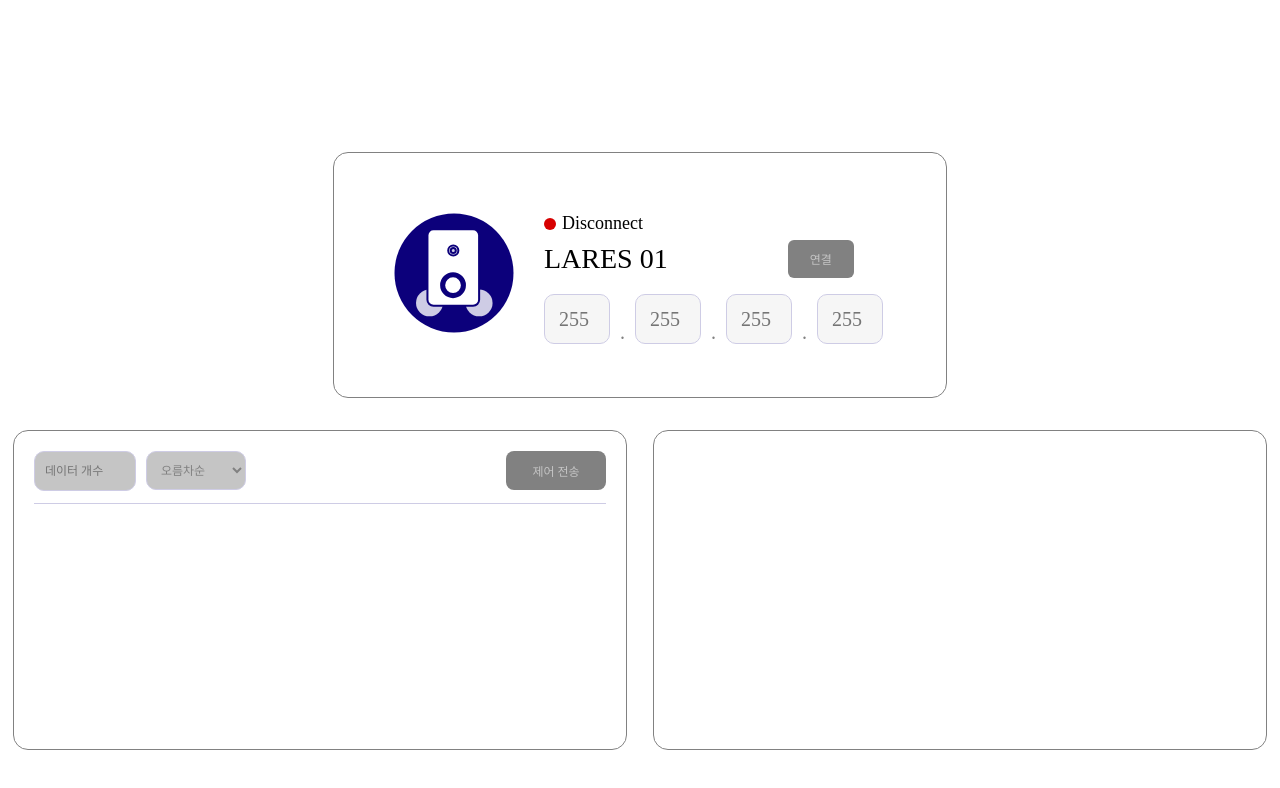
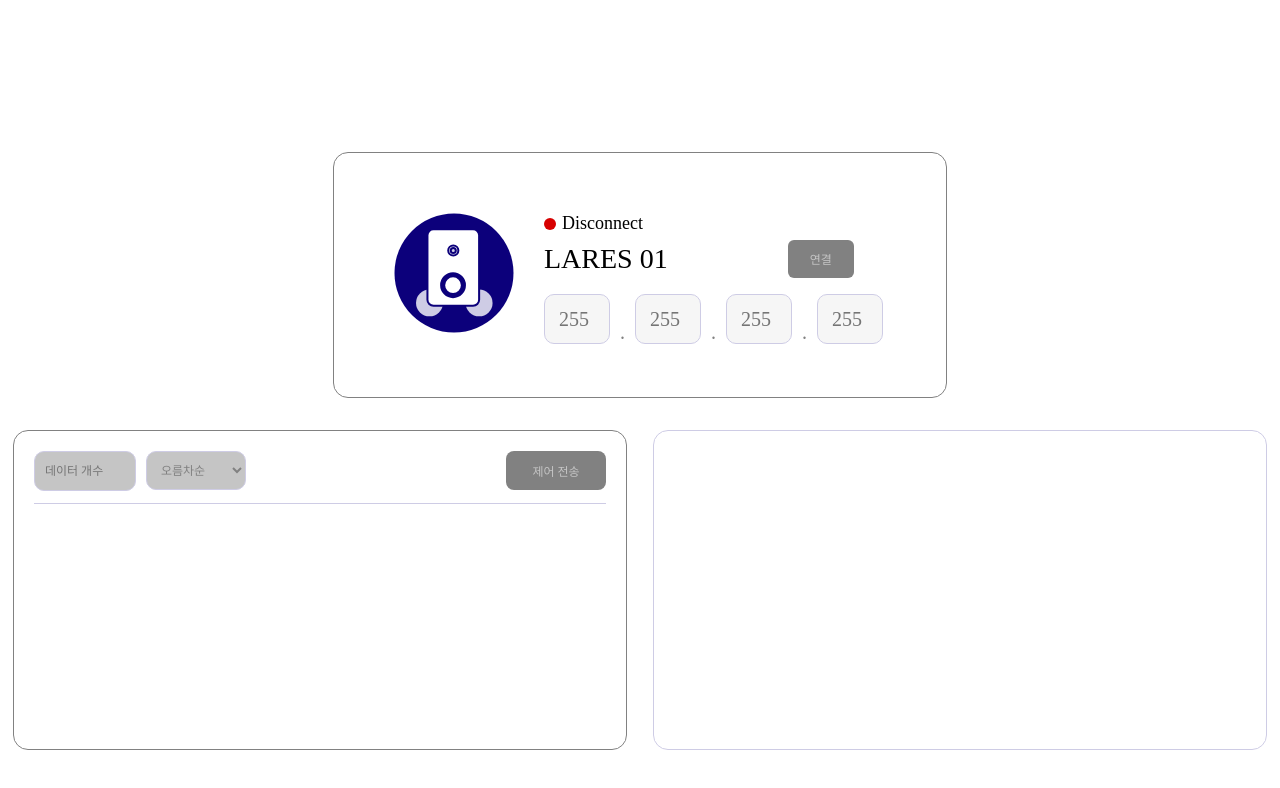
Before and after one commit to Lares2025/Web_Frontend, a Vue app: page /Send in a window 1280 px wide. Shown: the top 788 px of the page. Built offline with nearby package versions, Linux system fonts and the light colour scheme; no server answers; a web font is replaced by a local one.

Commit message:
chore :: webcam size - 웹캠 사이즈 조절 및 연결되었을 때 켜지게 하기

```diff
--- a/src/pages/main/DataSend.vue
+++ b/src/pages/main/DataSend.vue
@@ -229,10 +229,9 @@ export default {
         position: "fixed",
         display: "flex",
         gap: "30px",
-        width: "492px",
-        height: "278px",
-        padding: "20px 60px",
-        border: "1px solid #818181",
+        width: "612px",
+        height: "318px",
+        border: "1px solid #CECCE5",
         borderRadius: "15px",
       },
       webcamStyle: {
@@ -244,7 +243,6 @@ export default {
     };
   },
   computed: {
-    // 연결 여부 박스
     isAddressComplete() {
       return (
         this.address1 !== "" &&
@@ -270,7 +268,6 @@ export default {
           cursor: "not-allowed",
         };
       }
-
       return {
         padding: "10px 22px",
         border: "none",
@@ -293,7 +290,6 @@ export default {
     statusText() {
       return this.connected ? "Connect" : "Disconnect";
     },
-    // 콘솔 박스
     dataNumber() {
       return {
         width: "80px",
@@ -353,9 +349,23 @@ export default {
           console.error("웹캠 접근 실패:", err);
         });
     },
+    stopWebcam() {
+      const stream = this.$refs.webcam?.srcObject;
+      if (stream) {
+        stream.getTracks().forEach((track) => track.stop());
+        this.$refs.webcam.srcObject = null;
+      }
+    },
   },
-  mounted() {
-    this.startWebcam();
+  mounted() {},
+  watch: {
+    connected(newVal) {
+      if (newVal) {
+        this.startWebcam();
+      } else {
+        this.stopWebcam();
+      }
+    },
   },
 };
 </script>
```
